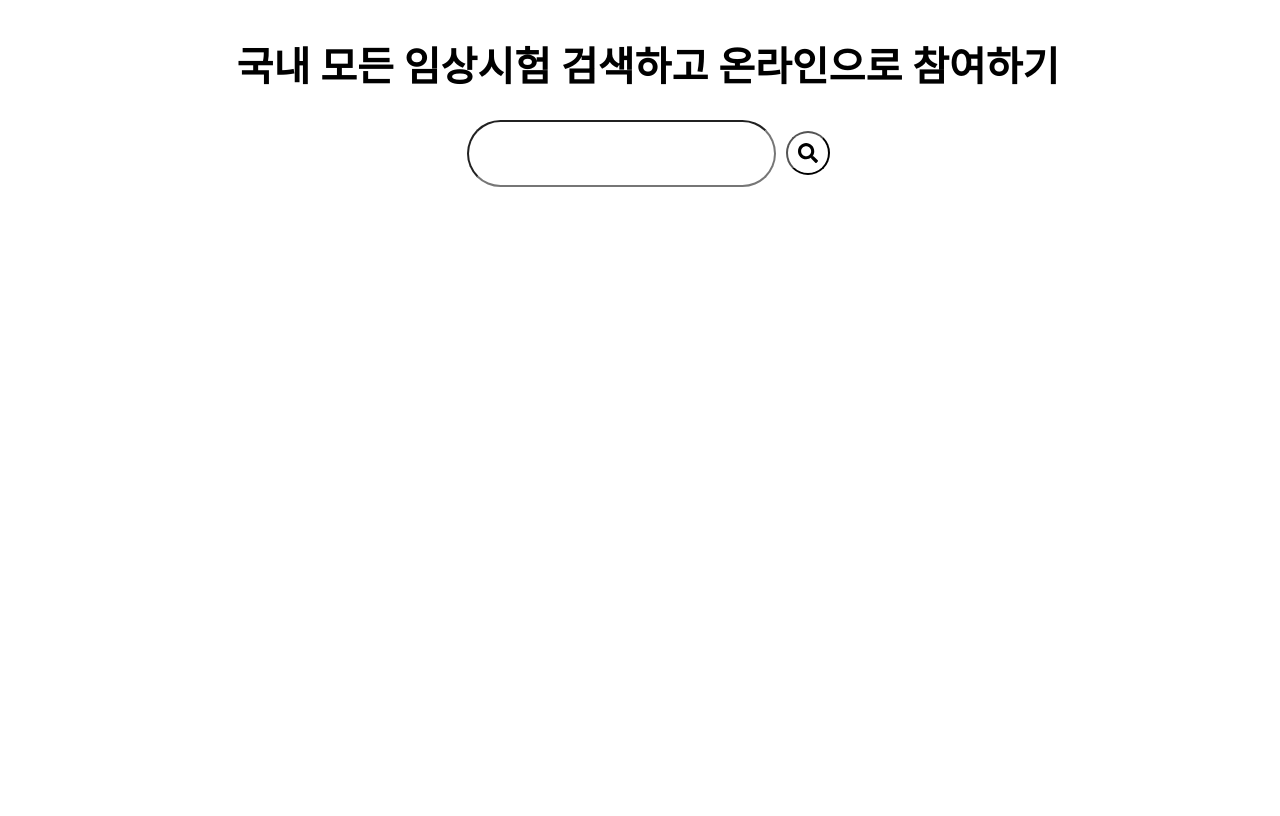
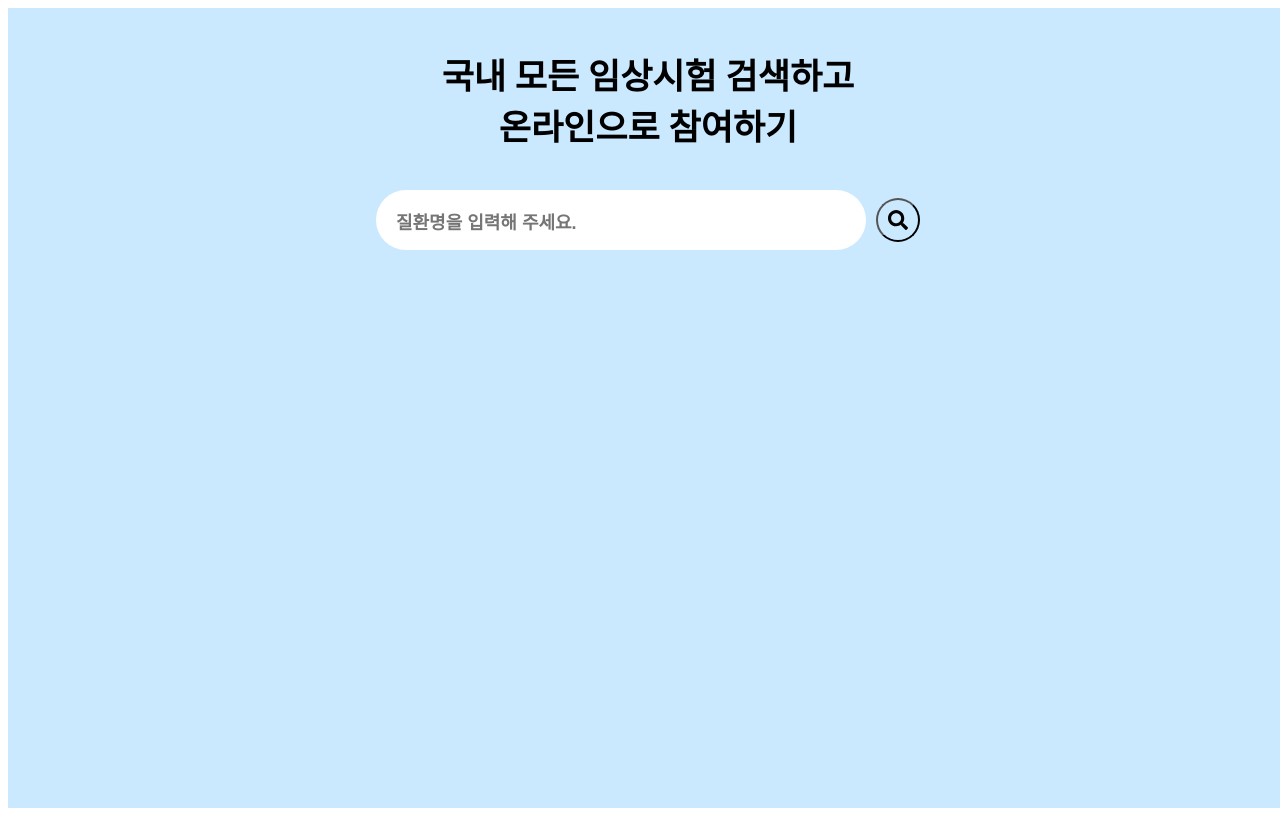
Before and after one commit to dong53358/wanted-pre-onboarding-frontend-3, a React (Create React App) app: page / in a window 1280 px wide. Built offline with nearby package versions, Linux system fonts and the light colour scheme.

Commit message:
feat: search debounce 기능 구현

```diff
--- a/src/App.tsx
+++ b/src/App.tsx
@@ -1,7 +1,8 @@
-import React, { useState } from "react";
+import React, { useState, useEffect } from "react";
 import styled from "styled-components";
 import { FaSearch } from "react-icons/fa";
 import { searchApi } from "./api/search";
+import { useDebounce } from "./hooks/useDebounce";
 
 const Main = styled.div`
   display: flex;
@@ -9,11 +10,17 @@ const Main = styled.div`
   align-items: center;
   height: 100vh;
   width: 100vw;
+  background-color: #cae9ff;
 `;
 
 const Header = styled.div`
-  font-size: 20px;
+  display: flex;
+  flex-direction: column;
+  justify-content: center;
+  align-items: center;
+  font-size: 35px;
   font-weight: bold;
+  margin: 40px 0px;
 `;
 
 const SearchForm = styled.form`
@@ -24,10 +31,18 @@ const SearchForm = styled.form`
 `;
 
 const SearchInput = styled.input`
-  font-size: 20px;
-  padding: 20px;
+  width: 490px;
+  height: 60px;
+  font-size: 18px;
+  font-weight: bold;
+  padding: 20px 20px 15px 20px;
+  border: none;
   border-radius: 50px;
   margin-right: 10px;
+  line-height: 60px;
+  &:focus::placeholder {
+    opacity: 0;
+  }
 `;
 
 const SearchBtn = styled.button`
@@ -40,44 +55,86 @@ const SearchBtn = styled.button`
   border-radius: 50%;
 `;
 
+const SuggestionSearch = styled.div`
+  width: 450px;
+  font-size: 17px;
+  padding: 25px;
+  border-radius: 20px;
+  background-color: white;
+  margin-top: 10px;
+  margin-right: 50px;
+  span {
+    margin-right: 10px;
+  }
+  div {
+    margin-bottom: 15px;
+  }
+`;
+
 function App() {
   const [text, setText] = useState("");
   const [searchData, setSearchData] = useState([]);
+  const [isSearched, setIsSearched] = useState(false);
+  const debounceText = useDebounce(text, 800);
 
   const onSubmit = async (e: React.FormEvent<HTMLFormElement>) => {
     e.preventDefault();
-    await searchApi(text)
+  };
+  const onchange = async (e: React.FormEvent<HTMLInputElement>) => {
+    setText(e.currentTarget.value);
+  };
+
+  useEffect(() => {
+    (async () => {
+      if (debounceText.trim()) {
+        await searchApi(debounceText)
           .then((response) => {
+            console.log("api 호출");
             const data = response;
             if (data) {
               setSearchData(data);
+              setIsSearched(true);
             }
           })
           .catch((error) => {
             console.log(error);
           });
-  };
-
-  const onchange = (e: React.FormEvent<HTMLInputElement>) => {
-    setText(e.currentTarget.value);
-  };
+      }
+    })();
+  }, [debounceText]);
 
   return (
     <Main>
       <Header>
-        <h1>국내 모든 임상시험 검색하고 온라인으로 참여하기</h1>
+        <div>국내 모든 임상시험 검색하고</div>
+        <div>온라인으로 참여하기</div>
       </Header>
       <SearchForm onSubmit={onSubmit}>
-        <SearchInput type="text" value={text} onChange={onchange} />
+        <SearchInput
+          type="search"
+          name="p"
+          value={text}
+          onChange={onchange}
+          onFocus={() => setIsSearched(true)}
+          onBlur={() => setIsSearched(false)}
+          placeholder="질환명을 입력해 주세요."
+        />
         <SearchBtn type="submit">
           <FaSearch />
         </SearchBtn>
       </SearchForm>
-      <div>
+      {!isSearched ? null : (
+        <SuggestionSearch>
           {searchData.map((data: any) => (
-          <li key={data.sickCd}>{data.sickNm}</li>
+            <div key={data.sickCd}>
+              <span>
+                <FaSearch />
+              </span>
+              <span>{data.sickNm}</span>
+            </div>
           ))}
-      </div>
+        </SuggestionSearch>
+      )}
     </Main>
   );
 }
--- a/src/api/axios/index.tsx
+++ b/src/api/axios/index.tsx
@@ -19,7 +19,7 @@ instance.interceptors.request.use(
 axios.interceptors.response.use(
   function (response) {
     // 응답 데이터를 가공
-    // ...
+    console.log("api 호출");
     return response;
   },
   function (error) {
--- /dev/null
+++ b/src/hooks/useDebounce.tsx
@@ -0,0 +1,17 @@
+import { useEffect, useState } from "react";
+
+export const useDebounce = (value: string, delay: number) => {
+  const [debouncedValue, setDebouncedValue] = useState(value);
+
+  useEffect(() => {
+    const timer = setTimeout(() => {
+      setDebouncedValue(value);
+    }, delay);
+
+    return () => {
+      clearTimeout(timer);
+    };
+  }, [value, delay]);
+
+  return debouncedValue;
+};
```
Lines whose indentation alone changed are shown as unchanged.
